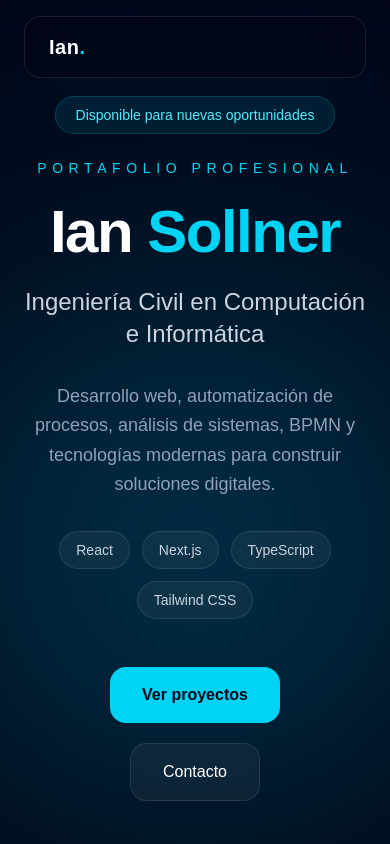
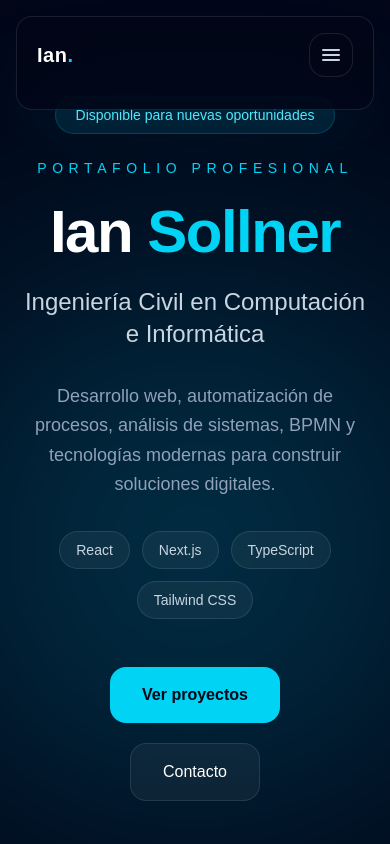
Before and after one commit to Iansollner/portafolio-ian, a Next.js app: page / in a window 390 px wide. Shown: the top 844 px of the page. Built offline with nearby package versions, Linux system fonts and the light colour scheme.

Commit message:
add responsive Navbar

```diff
--- a/src/components/Navbar.tsx
+++ b/src/components/Navbar.tsx
@@ -1,59 +1,86 @@
+"use client";
+
+import { useState } from "react";
+
 export default function Navbar() {
+  const [open, setOpen] = useState(false);
+
   return (
-    <header className="fixed left-0 top-0 z-50 w-full px-6 py-4">
-      <div className="mx-auto flex max-w-7xl items-center justify-between rounded-2xl border border-white/10 bg-slate-950/70 px-6 py-4 shadow-2xl shadow-cyan-500/5 backdrop-blur-xl">
-
-        <a
-          href="#inicio"
-          className="text-xl font-black tracking-wide text-white"
-        >
+    <header className="fixed left-0 top-0 z-50 w-full px-4 py-4 sm:px-6">
+      <div className="mx-auto flex max-w-7xl flex-wrap items-center justify-between gap-4 rounded-2xl border border-white/10 bg-slate-950/70 px-5 py-4 shadow-2xl shadow-cyan-500/5 backdrop-blur-xl">
+        <a href="#inicio" className="text-xl font-black tracking-wide text-white">
           Ian<span className="text-cyan-400">.</span>
         </a>
 
+        <button
+          type="button"
+          aria-expanded={open}
+          aria-label="Toggle navigation"
+          onClick={() => setOpen((value) => !value)}
+          className="inline-flex h-11 w-11 items-center justify-center rounded-2xl border border-white/10 bg-slate-950/90 text-slate-300 transition duration-300 hover:border-cyan-400/30 hover:text-cyan-300 md:hidden"
+        >
+          <span className="sr-only">Abrir menú</span>
+          <svg className="h-6 w-6" viewBox="0 0 24 24" fill="none" stroke="currentColor" strokeWidth="2" strokeLinecap="round" strokeLinejoin="round">
+            {open ? (
+              <path d="M18 6 6 18M6 6l12 12" />
+            ) : (
+              <>
+                <path d="M4 7h16" />
+                <path d="M4 12h16" />
+                <path d="M4 17h16" />
+              </>
+            )}
+          </svg>
+        </button>
+
         <nav className="hidden items-center gap-8 text-sm text-slate-300 md:flex">
-
-          <a
-            href="#sobre-mi"
-            className="transition duration-300 hover:text-cyan-400"
-          >
+          <a href="#sobre-mi" className="transition duration-300 hover:text-cyan-400">
             Sobre mí
           </a>
 
-          <a
-            href="#habilidades"
-            className="transition duration-300 hover:text-cyan-400"
-          >
+          <a href="#habilidades" className="transition duration-300 hover:text-cyan-400">
             Habilidades
           </a>
 
-          <a
-            href="#experiencia"
-            className="transition duration-300 hover:text-cyan-400"
-          >
+          <a href="#experiencia" className="transition duration-300 hover:text-cyan-400">
             Experiencia
           </a>
 
-          <a
-            href="#proyectos"
-            className="transition duration-300 hover:text-cyan-400"
-          >
+          <a href="#proyectos" className="transition duration-300 hover:text-cyan-400">
             Proyectos
           </a>
 
-          <a
-            href="#educacion"
-            className="transition duration-300 hover:text-cyan-400"
-          >
+          <a href="#educacion" className="transition duration-300 hover:text-cyan-400">
             Educación
           </a>
 
-          <a
-            href="#contacto"
-            className="rounded-full border border-cyan-400/20 bg-cyan-400/10 px-5 py-2 text-cyan-300 transition duration-300 hover:border-cyan-400 hover:bg-cyan-400/20 hover:text-cyan-200"
-          >
+          <a href="#contacto" className="rounded-full border border-cyan-400/20 bg-cyan-400/10 px-5 py-2 text-cyan-300 transition duration-300 hover:border-cyan-400 hover:bg-cyan-400/20 hover:text-cyan-200">
             Contacto
           </a>
         </nav>
+
+        <div className={`w-full overflow-hidden transition-[max-height] duration-300 md:hidden ${open ? "max-h-[360px]" : "max-h-0"}`}>
+          <div className="flex flex-col gap-3 rounded-3xl border border-white/10 bg-slate-950/95 px-5 py-4 text-sm text-slate-300 shadow-xl shadow-cyan-500/5">
+            <a href="#sobre-mi" onClick={() => setOpen(false)} className="transition duration-300 hover:text-cyan-400">
+              Sobre mí
+            </a>
+            <a href="#habilidades" onClick={() => setOpen(false)} className="transition duration-300 hover:text-cyan-400">
+              Habilidades
+            </a>
+            <a href="#experiencia" onClick={() => setOpen(false)} className="transition duration-300 hover:text-cyan-400">
+              Experiencia
+            </a>
+            <a href="#proyectos" onClick={() => setOpen(false)} className="transition duration-300 hover:text-cyan-400">
+              Proyectos
+            </a>
+            <a href="#educacion" onClick={() => setOpen(false)} className="transition duration-300 hover:text-cyan-400">
+              Educación
+            </a>
+            <a href="#contacto" onClick={() => setOpen(false)} className="rounded-full border border-cyan-400/20 bg-cyan-400/10 px-5 py-2 text-cyan-300 transition duration-300 hover:border-cyan-400 hover:bg-cyan-400/20 hover:text-cyan-200">
+              Contacto
+            </a>
+          </div>
+        </div>
       </div>
     </header>
   );
```
